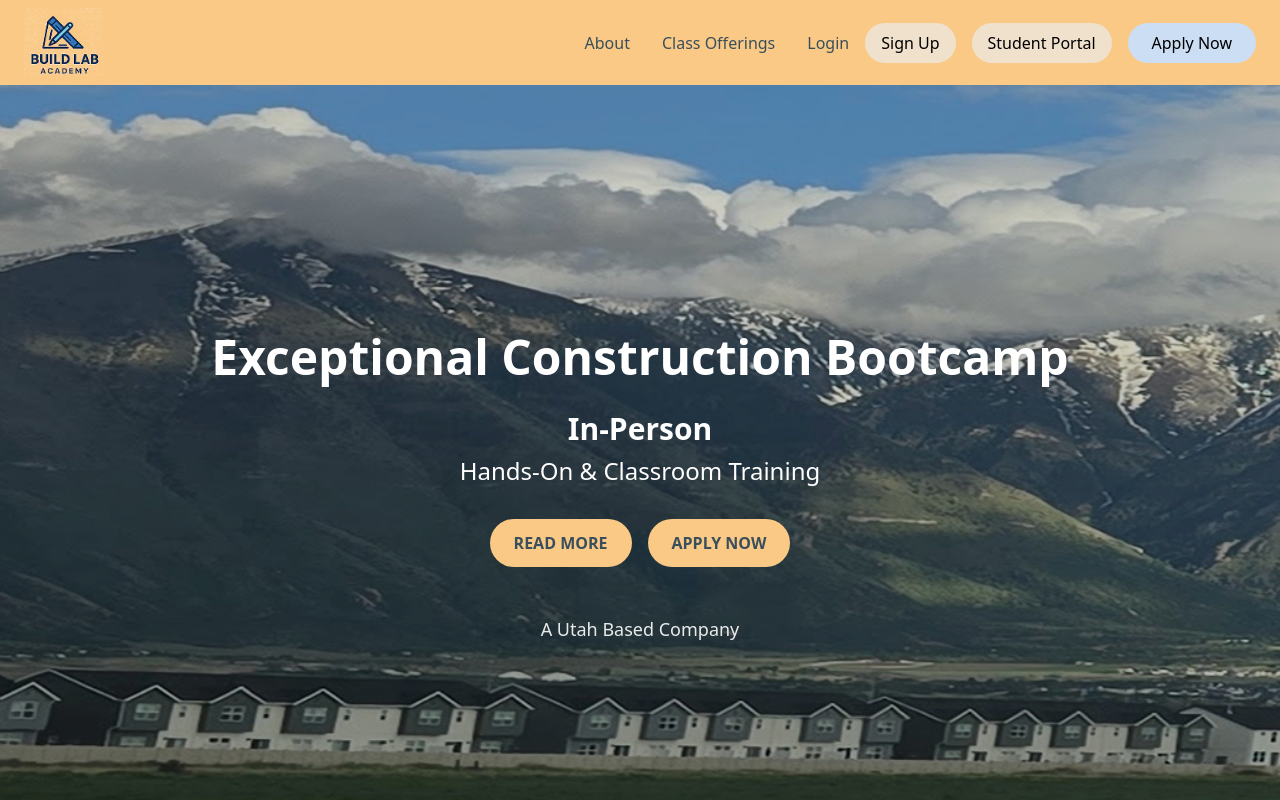
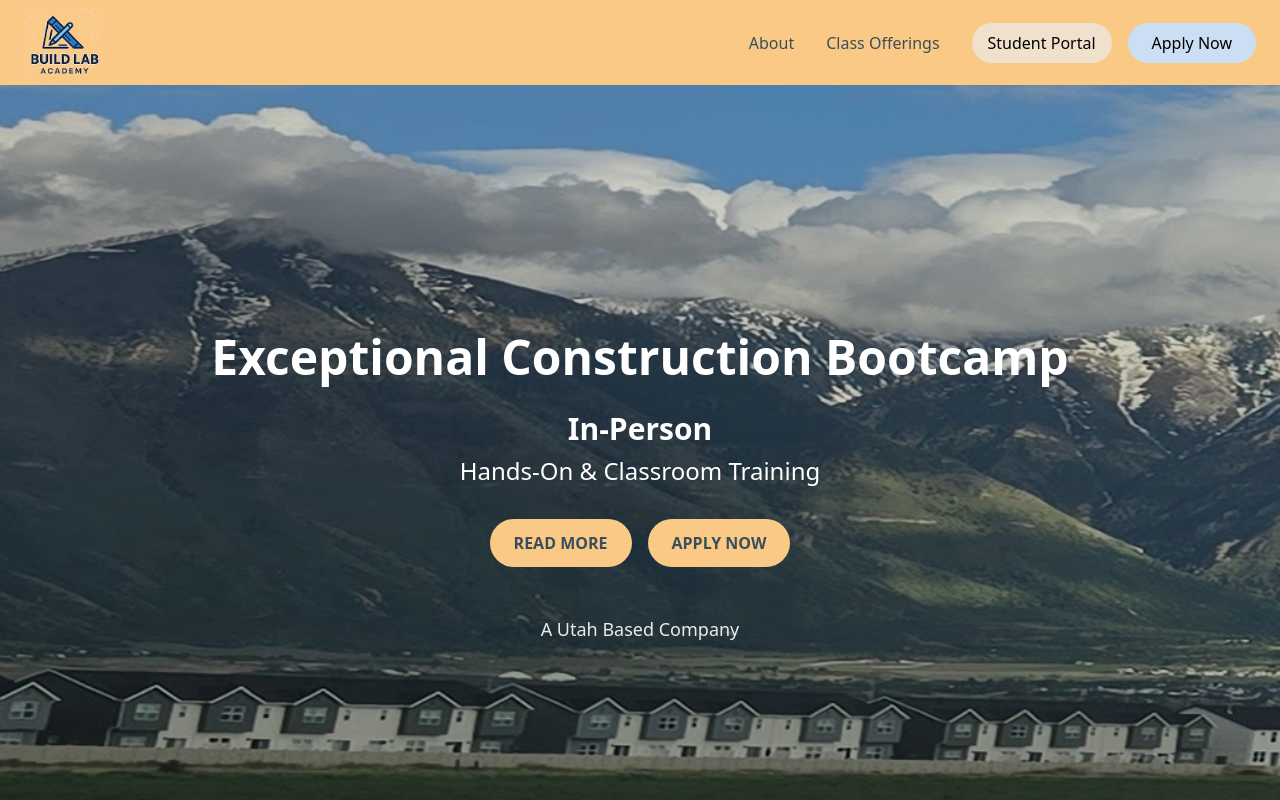
Before and after one commit to SeifEldin15/BuildLabAcademy, a Next.js app: page / in a window 1280 px wide. Shown: the top 800 px of the page. Built offline with nearby package versions, Linux system fonts and the light colour scheme.

Commit message:
Remove Login and Sign Up links from Navbar for streamlined navigation

```diff
--- a/src/components/Navbar.tsx
+++ b/src/components/Navbar.tsx
@@ -28,18 +28,6 @@ export default function Navbar() {
           {/* Buttons */}
           <div className="flex items-center space-x-4">
             <Link
-              href="/login"
-              className="text-secondary-color hover:text-main-color font-medium"
-            >
-              Login
-            </Link>
-            <Link
-              href="/signup"
-              className="bg-button-color-2 text-black px-4 py-2 rounded-full hover:bg-main-color hover:text-black transition-colors font-medium"
-            >
-              Sign Up
-            </Link>
-            <Link
               href="/student-portal"
               className="bg-button-color-2 text-black px-4 py-2 rounded-full hover:bg-main-color hover:text-black transition-colors font-medium"
             >
```
